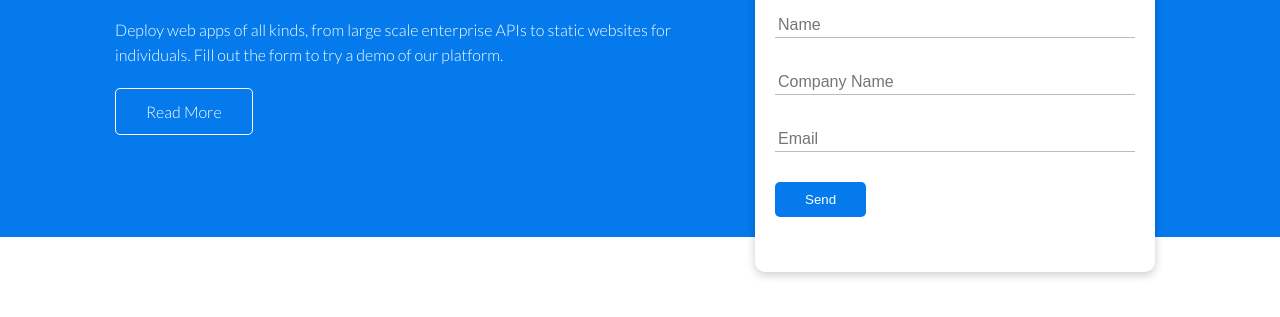
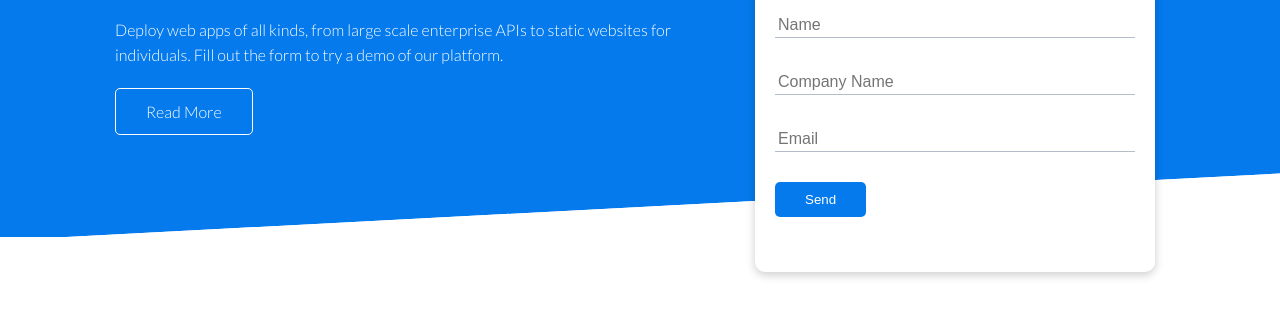
Before and after one commit to geissonlucaso/Loruki-Website, a plain HTML site: page index.html in a window 1280 px wide. Shown: the part 233-550 px from the top of the page. Drawn offline with Linux system fonts and the light colour scheme.

Commit message:
Skewed Area.

```diff
--- a/css/style.css
+++ b/css/style.css
@@ -115,6 +115,21 @@ img {
     outline: none;
 }
 
+.showcase::before,
+.showcase::after {
+    content: '';
+    position: absolute;
+    height: 100px;
+    bottom: -70px;
+    right: 0;
+    left: 0;
+    background: #fff;
+    transform: skewY(-3deg);
+    -webkit-transform: skewY(-3deg);
+    -moz-transform: skewY(-3deg);
+    -ms-transform: skewY(-3deg);
+}
+
 /* Utilities */
 .container {
     max-width: 1100px;
```
